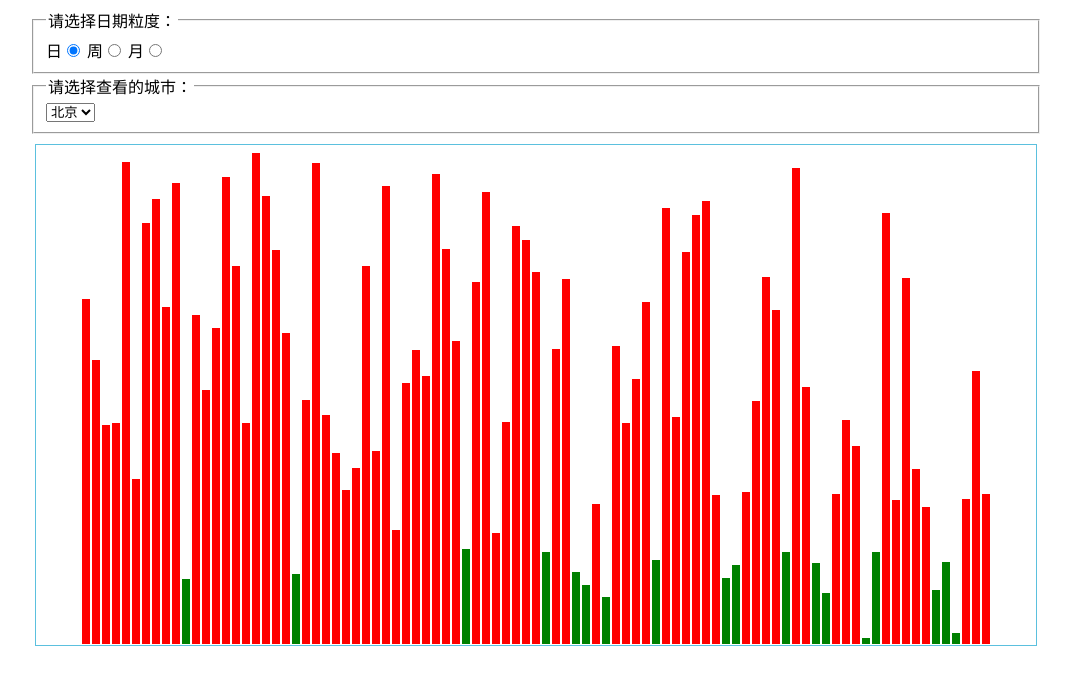
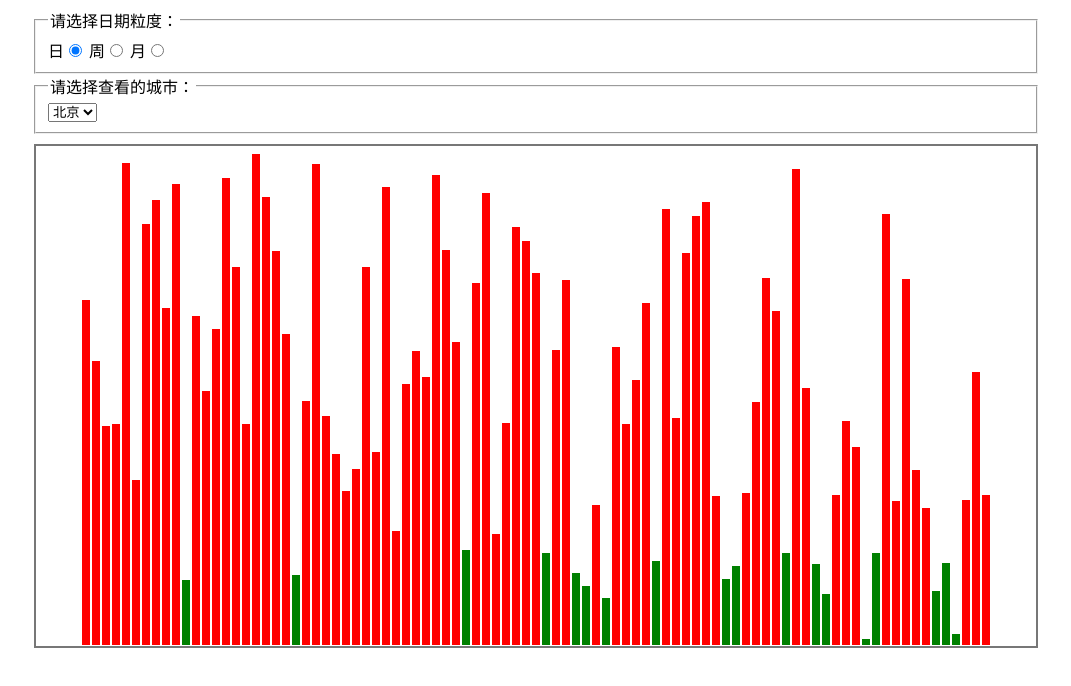
Before and after one commit to lifayi2008/baiduedu_exercise, a plain HTML site: page task_2_17_1/index.html in a window 1280 px wide. Shown: the whole page, without its empty margins (104-1175 px from the left). Drawn offline with Linux system fonts and the light colour scheme.

Commit message:
第十七次任务完成

```diff
--- a/task_2_17_1/index.html
+++ b/task_2_17_1/index.html
@@ -5,7 +5,7 @@
     <title>IFE JavaScript Task 01</title>
     <style>
         fieldset {
-            width: 980px;
+            width: 976px;
             margin: 0 auto;
         }
 
@@ -16,7 +16,7 @@
             flex-direction: row;
             justify-content: center;
             align-items: flex-end;
-            border: 1px solid #5bc0de;
+            border: 2px solid #777;
             margin: 2px;
             overflow: hidden;
             margin: 10px auto;
```
